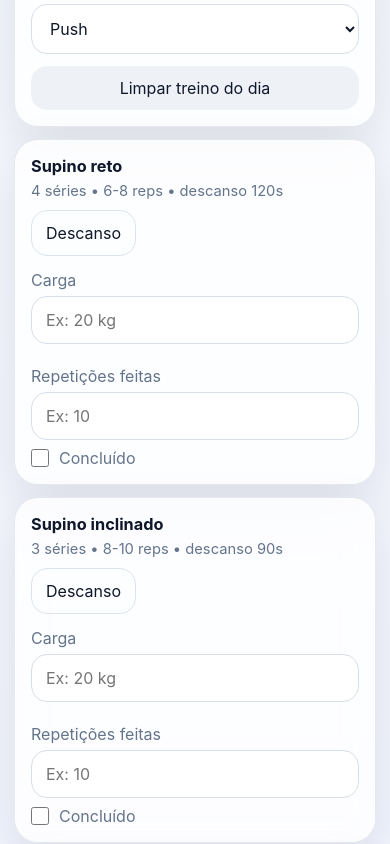
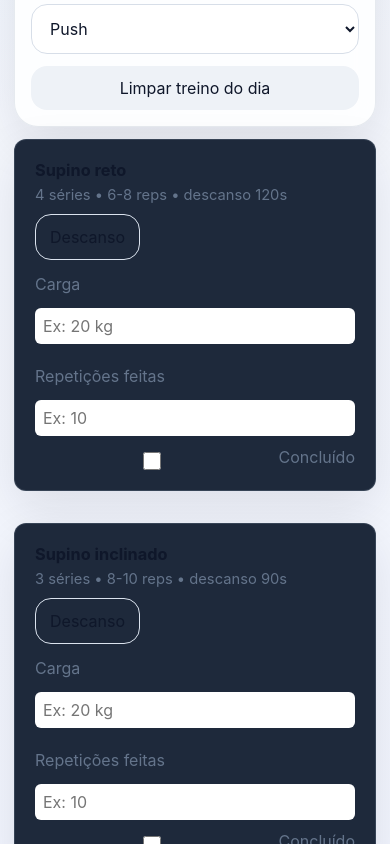
Before and after one commit to VapoLipezin/VERCEACADEMY, a React (Vite) app: page / in a window 390 px wide. Shown: the part 960-1804 px from the top of the page. Built offline with nearby package versions, Linux system fonts and the light colour scheme.

Commit message:
Update styles.css

```diff
--- a/src/styles.css
+++ b/src/styles.css
@@ -384,4 +384,41 @@ textarea:focus {
   .hero-icon {
     align-self: flex-end;
   }
+
+  /* =========================
+   COMPONENTES DE EXERCÍCIO
+========================= */
+
+
+  .exercise-card{
+background:#1e293b;
+padding:20px;
+border-radius:12px;
+margin-bottom:20px;
 }
+
+.exercise-card input{
+width:100%;
+padding:8px;
+margin-top:8px;
+border-radius:6px;
+border:none;
+}
+
+.rest-bar{
+width:100%;
+height:8px;
+background:#374151;
+border-radius:10px;
+margin-top:10px;
+overflow:hidden;
+}
+
+.rest-progress{
+height:100%;
+background:#22c55e;
+transition:width 1s linear;
+}
+
+
+}
```
